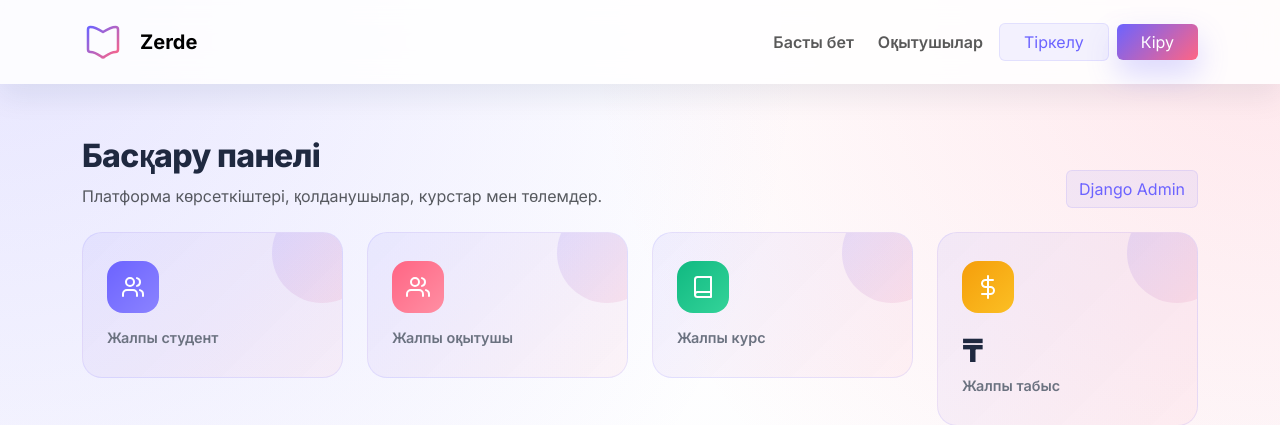
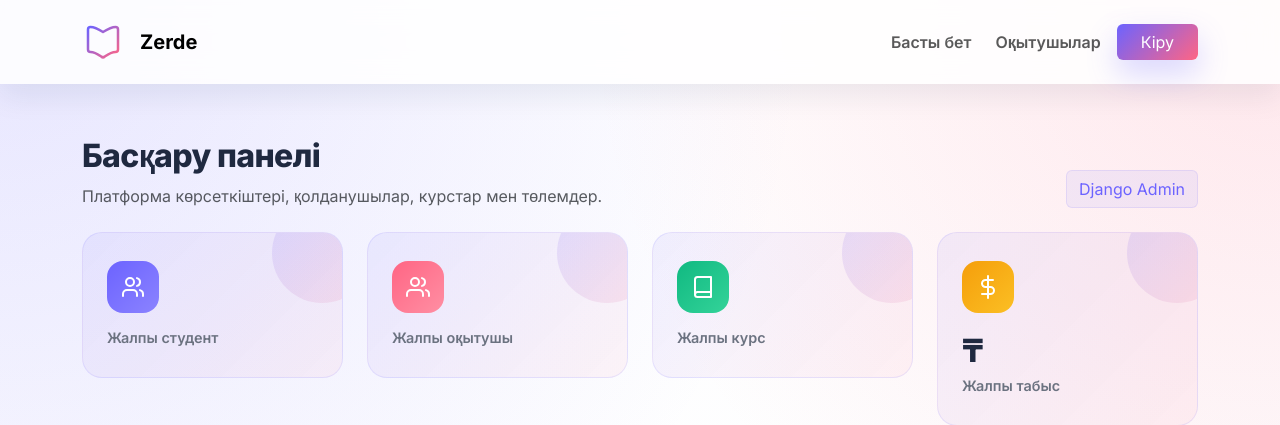
Before and after one commit to cashh995/Zerde, a Django app: template portal/templates/portal/dashboards/admin_dashboard.html in a window 1280 px wide. Shown: the top 425 px of the page. Run offline with Django 3.2, Linux system fonts and the light colour scheme; the template is opened without the code that fills it, so the values that code supplies are empty.

Commit message:
remove register button

```diff
--- a/portal/templates/portal/base.html
+++ b/portal/templates/portal/base.html
@@ -209,9 +209,6 @@
                         </li>
                     {% else %}
                         <li class="nav-item">
-                            <a class="btn btn-soft px-4 mt-2 mt-lg-0" href="{% url 'portal:register_student' %}">Тіркелу</a>
-                        </li>
-                        <li class="nav-item">
                             <a class="btn btn-gradient px-4 mt-2 mt-lg-0" href="{% url 'portal:login' %}">Кіру</a>
                         </li>
                     {% endif %}
```
